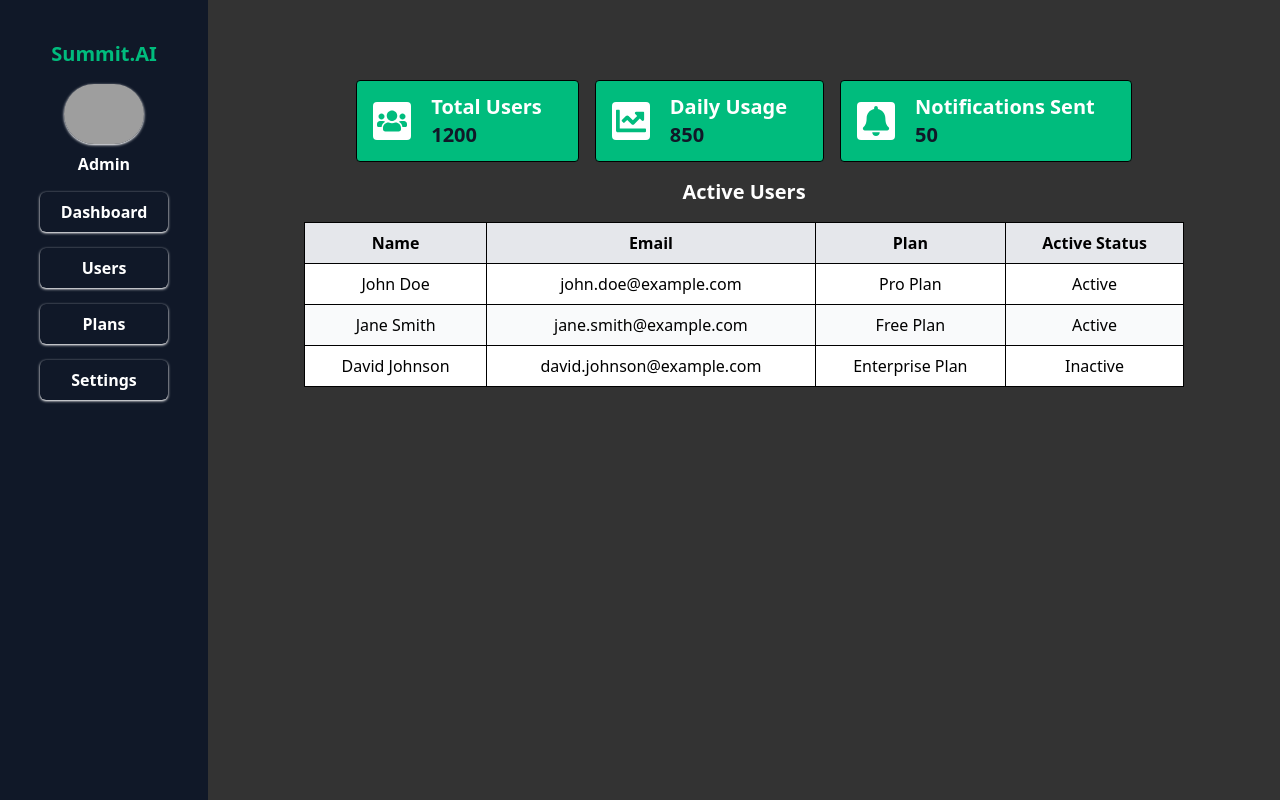
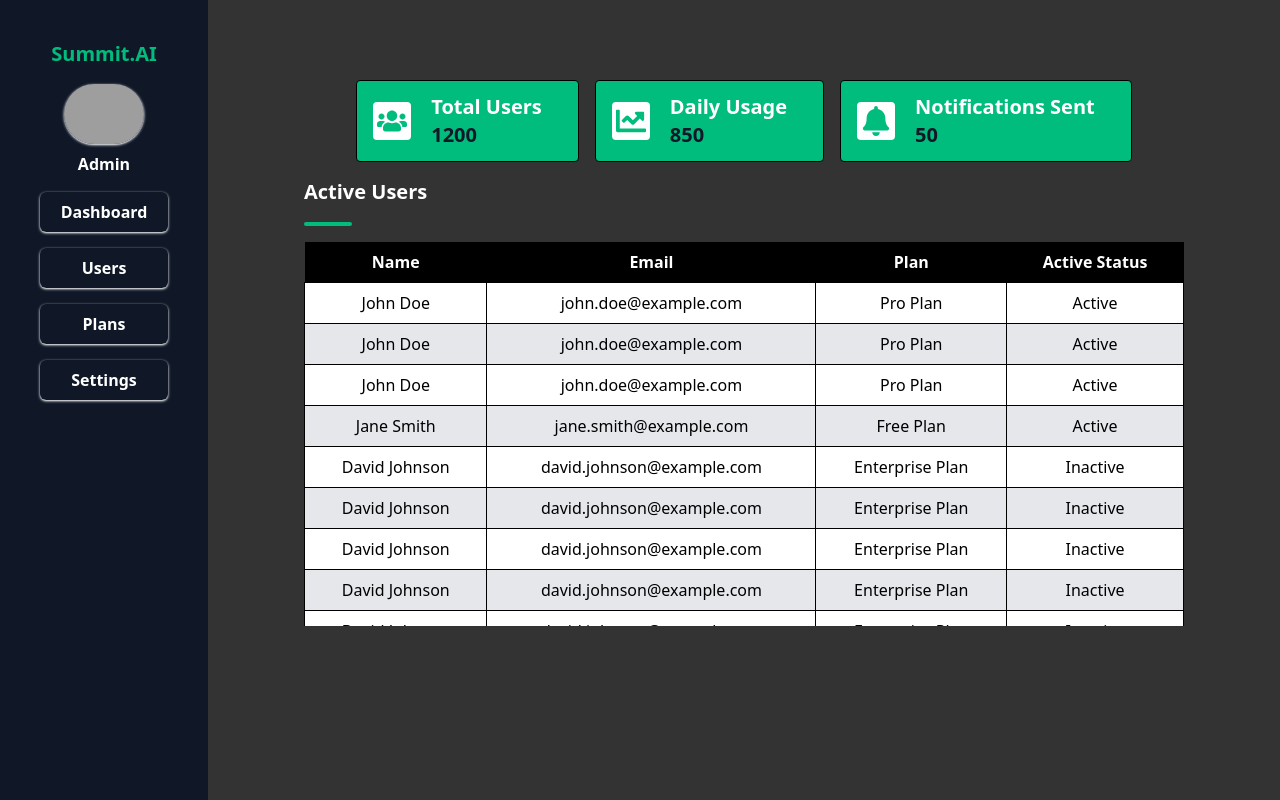
Before and after one commit to KaranSapra124/Summit.AI, a React (Vite) app: page /admin in a window 1280 px wide. Built offline with nearby package versions, Linux system fonts and the light colour scheme; grey boxes are pictures that could not be loaded.

Commit message:
Fixed Errors

```diff
--- a/src/Components/AdminPanel/AdminDashboard.tsx
+++ b/src/Components/AdminPanel/AdminDashboard.tsx
@@ -1,16 +1,16 @@
-import { useContext } from "react";
-import {
-  AdminContext,
-  adminContextInterface,
-  adminDataValues,
-} from "../../Utils/AdminReducer";
-import Container from "../Global/Container";
+// import { useContext } from "react";
+// import {
+//   AdminContext,
+//   adminContextInterface,
+//   adminDataValues,
+// } from "../../Utils/AdminReducer";
+// import Container from "../Global/Container";
 import { Link, Outlet } from "react-router-dom";
 
 const AdminDashboard = () => {
-  const context = useContext(AdminContext);
-  const { adminData } = context as adminContextInterface;
-  const { email } = adminData as adminDataValues;
+  // const context = useContext(AdminContext);
+  // const { adminData } = context as adminContextInterface;
+  // const { email } = adminData as adminDataValues;
   interface linkType {
     title: string;
     link: string;
--- a/src/Components/AdminPanel/Components/DashboardLayout.tsx
+++ b/src/Components/AdminPanel/Components/DashboardLayout.tsx
@@ -2,6 +2,7 @@ import { FaUsers, FaChartLine, FaBell } from "react-icons/fa";
 import Container from "../../Global/Container";
 import { userDataInterface } from "../../../Utils/UserReducer";
 import { useState } from "react";
+import Divider from "../../../Utils/Divider";
 
 const DashboardLayout = () => {
   interface cardType {
@@ -29,7 +30,7 @@ const DashboardLayout = () => {
   return (
     <>
       <Container className="w-full">
-        <div className="flex gap-4 justify-center items-center">
+        <div className="flex gap-4 justify-center items-start">
           {cards?.map((elem, index: number) => {
             return (
               <>
@@ -58,7 +59,52 @@ const DashboardLayout = () => {
 };
 
 const MostUsedUsers = () => {
-  const [users, setUsers] = useState<userDataInterface[]>([
+  const [users] = useState<userDataInterface[]>([
+    {
+      name: "John Doe",
+      email: "john.doe@example.com",
+      plan: {
+        type: "Pro",
+        usage: 50,
+        limit: 100,
+      },
+      purchasePlan: {
+        _id: "plan_1",
+        name: "Pro Plan",
+        price: 29,
+        currency: "USD",
+        textLimit: "50,000 characters",
+        summariesPerDay: 100,
+        fileUploads: true,
+        customization: true,
+        prioritySupport: true,
+        apiAccess: true,
+      },
+      isActive: true,
+    },
+    {
+      name: "John Doe",
+      email: "john.doe@example.com",
+      plan: {
+        type: "Pro",
+        usage: 50,
+        limit: 100,
+      },
+      purchasePlan: {
+        _id: "plan_1",
+        name: "Pro Plan",
+        price: 29,
+        currency: "USD",
+        textLimit: "50,000 characters",
+        summariesPerDay: 100,
+        fileUploads: true,
+        customization: true,
+        prioritySupport: true,
+        apiAccess: true,
+      },
+      isActive: true,
+    },
+
     {
       name: "John Doe",
       email: "john.doe@example.com",
@@ -125,26 +171,181 @@ const MostUsedUsers = () => {
       },
       isActive: false,
     },
+    {
+        name: "David Johnson",
+        email: "david.johnson@example.com",
+        plan: {
+          type: "Enterprise",
+          usage: 200,
+          limit: 500,
+        },
+        purchasePlan: {
+          _id: "plan_3",
+          name: "Enterprise Plan",
+          price: "Custom Pricing",
+          currency: "USD",
+          textLimit: "Unlimited",
+          summariesPerDay: "Unlimited",
+          fileUploads: true,
+          customization: true,
+          prioritySupport: true,
+          apiAccess: true,
+        },
+        isActive: false,
+      },
+      {
+        name: "David Johnson",
+        email: "david.johnson@example.com",
+        plan: {
+          type: "Enterprise",
+          usage: 200,
+          limit: 500,
+        },
+        purchasePlan: {
+          _id: "plan_3",
+          name: "Enterprise Plan",
+          price: "Custom Pricing",
+          currency: "USD",
+          textLimit: "Unlimited",
+          summariesPerDay: "Unlimited",
+          fileUploads: true,
+          customization: true,
+          prioritySupport: true,
+          apiAccess: true,
+        },
+        isActive: false,
+      },
+      {
+        name: "David Johnson",
+        email: "david.johnson@example.com",
+        plan: {
+          type: "Enterprise",
+          usage: 200,
+          limit: 500,
+        },
+        purchasePlan: {
+          _id: "plan_3",
+          name: "Enterprise Plan",
+          price: "Custom Pricing",
+          currency: "USD",
+          textLimit: "Unlimited",
+          summariesPerDay: "Unlimited",
+          fileUploads: true,
+          customization: true,
+          prioritySupport: true,
+          apiAccess: true,
+        },
+        isActive: false,
+      },
+      {
+        name: "David Johnson",
+        email: "david.johnson@example.com",
+        plan: {
+          type: "Enterprise",
+          usage: 200,
+          limit: 500,
+        },
+        purchasePlan: {
+          _id: "plan_3",
+          name: "Enterprise Plan",
+          price: "Custom Pricing",
+          currency: "USD",
+          textLimit: "Unlimited",
+          summariesPerDay: "Unlimited",
+          fileUploads: true,
+          customization: true,
+          prioritySupport: true,
+          apiAccess: true,
+        },
+        isActive: false,
+      },
+      {
+        name: "David Johnson",
+        email: "david.johnson@example.com",
+        plan: {
+          type: "Enterprise",
+          usage: 200,
+          limit: 500,
+        },
+        purchasePlan: {
+          _id: "plan_3",
+          name: "Enterprise Plan",
+          price: "Custom Pricing",
+          currency: "USD",
+          textLimit: "Unlimited",
+          summariesPerDay: "Unlimited",
+          fileUploads: true,
+          customization: true,
+          prioritySupport: true,
+          apiAccess: true,
+        },
+        isActive: false,
+      },
+      {
+        name: "David Johnson",
+        email: "david.johnson@example.com",
+        plan: {
+          type: "Enterprise",
+          usage: 200,
+          limit: 500,
+        },
+        purchasePlan: {
+          _id: "plan_3",
+          name: "Enterprise Plan",
+          price: "Custom Pricing",
+          currency: "USD",
+          textLimit: "Unlimited",
+          summariesPerDay: "Unlimited",
+          fileUploads: true,
+          customization: true,
+          prioritySupport: true,
+          apiAccess: true,
+        },
+        isActive: false,
+      },
+      {
+        name: "David Johnson",
+        email: "david.johnson@example.com",
+        plan: {
+          type: "Enterprise",
+          usage: 200,
+          limit: 500,
+        },
+        purchasePlan: {
+          _id: "plan_3",
+          name: "Enterprise Plan",
+          price: "Custom Pricing",
+          currency: "USD",
+          textLimit: "Unlimited",
+          summariesPerDay: "Unlimited",
+          fileUploads: true,
+          customization: true,
+          prioritySupport: true,
+          apiAccess: true,
+        },
+        isActive: false,
+      },
   ]);
 
   return (
     <div className="p-4">
-      <h2 className="text-xl font-bold mb-4 text-white">Active Users</h2>
-      <div className="overflow-x-auto">
-        <table className="table-auto  w-full border border-gray-300">
-          <thead className="bg-gray-200 rounded">
+      <h2 className="text-xl font-bold  text-white text-left">Active Users</h2>
+      <Divider className="h-1 w-12 bg-emerald-500 rounded-full my-4" />
+      <div className="overflow-x-auto h-96 overflow-y-scroll">
+        <table className="table-auto h-96 overflow-y-scroll w-full ">
+          <thead className="bg-black text-white rounded">
             <tr>
-              <th className="px-4 py-2 text-center border">Name</th>
-              <th className="px-4 py-2 text-center border">Email</th>
-              <th className="px-4 py-2 text-center border">Plan</th>
-              <th className="px-4 py-2 text-center border">Active Status</th>
+              <th className="px-4 py-2 text-center ">Name</th>
+              <th className="px-4 py-2 text-center ">Email</th>
+              <th className="px-4 py-2 text-center ">Plan</th>
+              <th className="px-4 py-2 text-center ">Active Status</th>
             </tr>
           </thead>
           <tbody>
             {users?.map((elem, index: number) => (
               <tr
                 key={index}
-                className="odd:bg-white even:bg-gray-50 hover:bg-gray-100"
+                className="odd:bg-white even:bg-gray-200 hover:bg-gray-100"
               >
                 <td className="px-4 py-2 border">{elem.name}</td>
                 <td className="px-4 py-2 border">{elem.email}</td>
@@ -161,6 +362,4 @@ const MostUsedUsers = () => {
   );
 };
 
-
-
 export default DashboardLayout;
```
